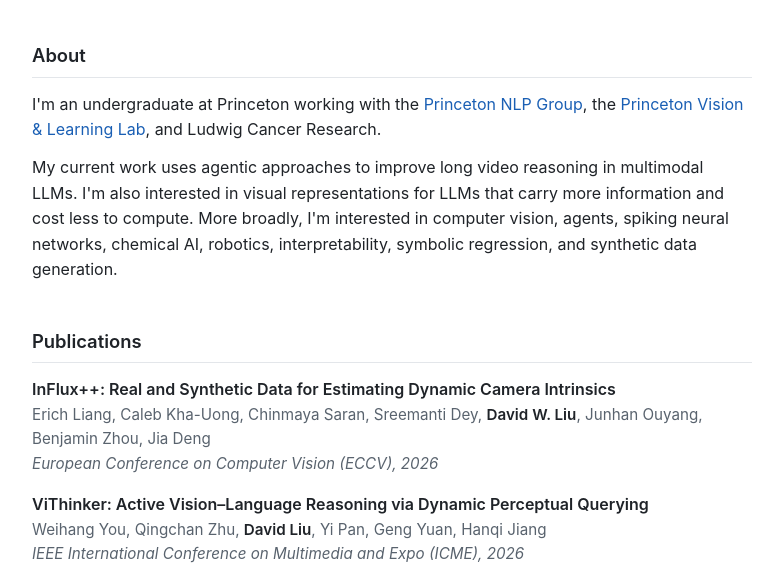
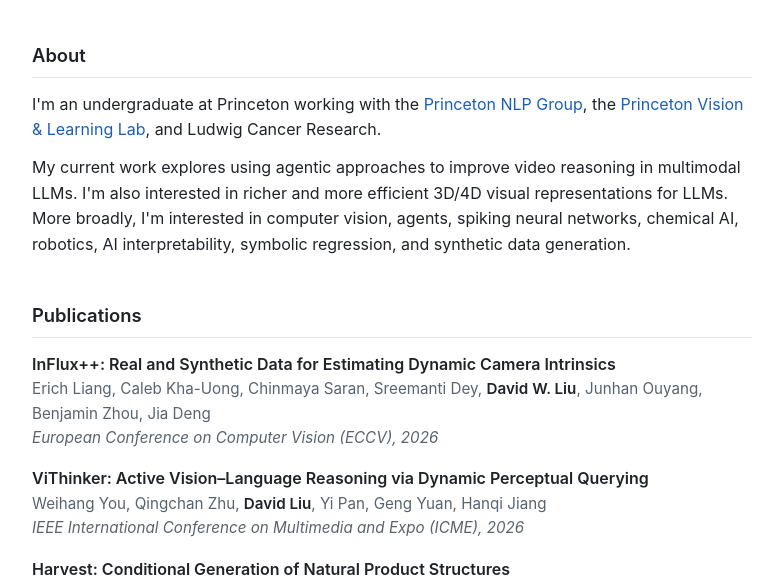
Before and after one commit to davidweizhongliu/davidweizhongliu.github.io, a plain HTML site: page index.html in a window 1280 px wide. Shown: the part 179-758 px from the top of the page, without its empty margins (248-1031 px from the left). Drawn offline with Linux system fonts and the light colour scheme.

Commit message:
description changes

```diff
--- a/index.html
+++ b/index.html
@@ -96,10 +96,10 @@
       and Ludwig Cancer Research.
     </p>
     <p>
-      My current work uses agentic approaches to improve long video reasoning in multimodal LLMs.
-      I'm also interested in visual representations for LLMs that carry more information and cost less to compute.
+      My current work explores using agentic approaches to improve video reasoning in multimodal LLMs.
+      I'm also interested in richer and more efficient 3D/4D visual representations for LLMs.
       More broadly, I'm interested in computer vision, agents, spiking neural networks, chemical AI, robotics,
-      interpretability, symbolic regression, and synthetic data generation.
+      AI interpretability, symbolic regression, and synthetic data generation.
     </p>
   </section>
 
```
